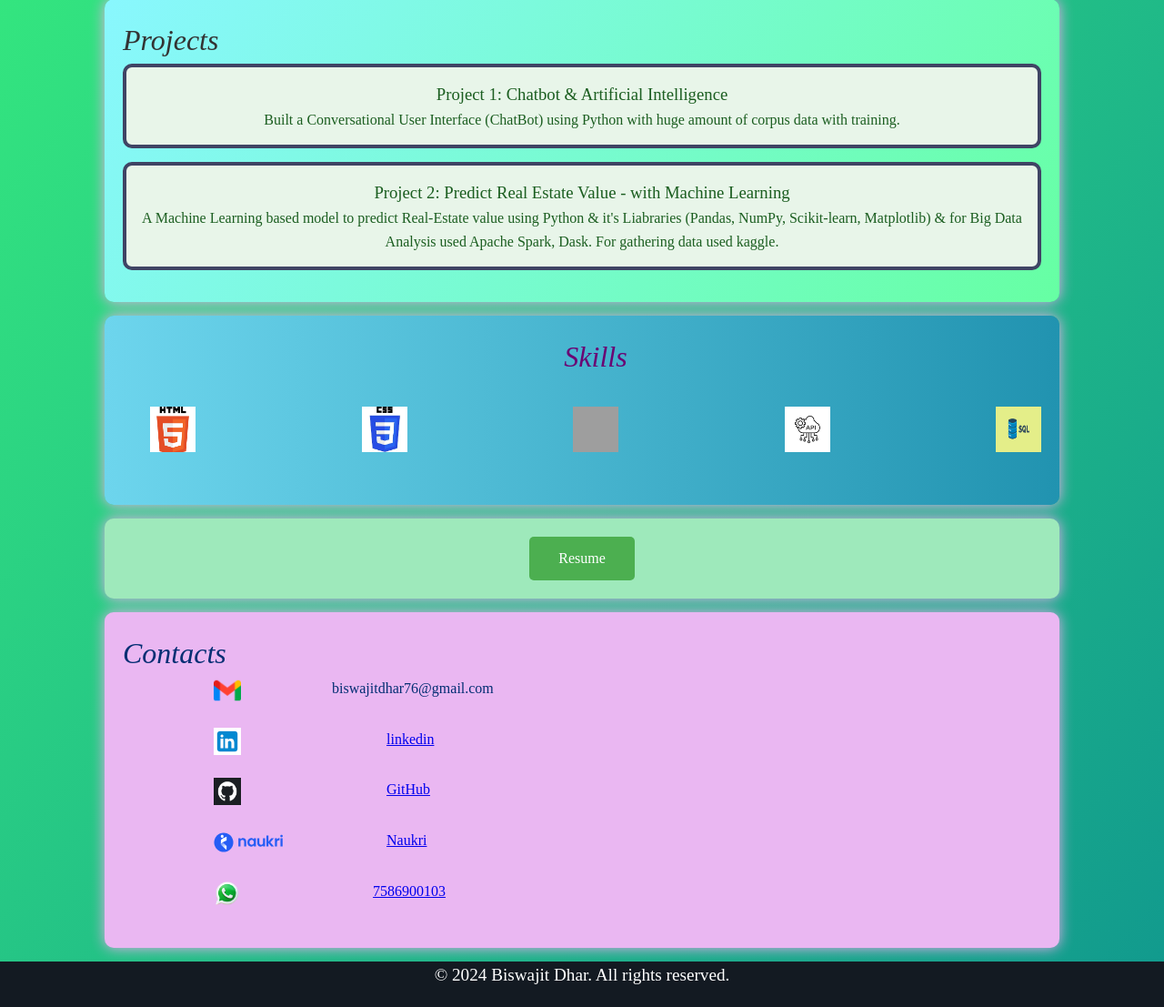
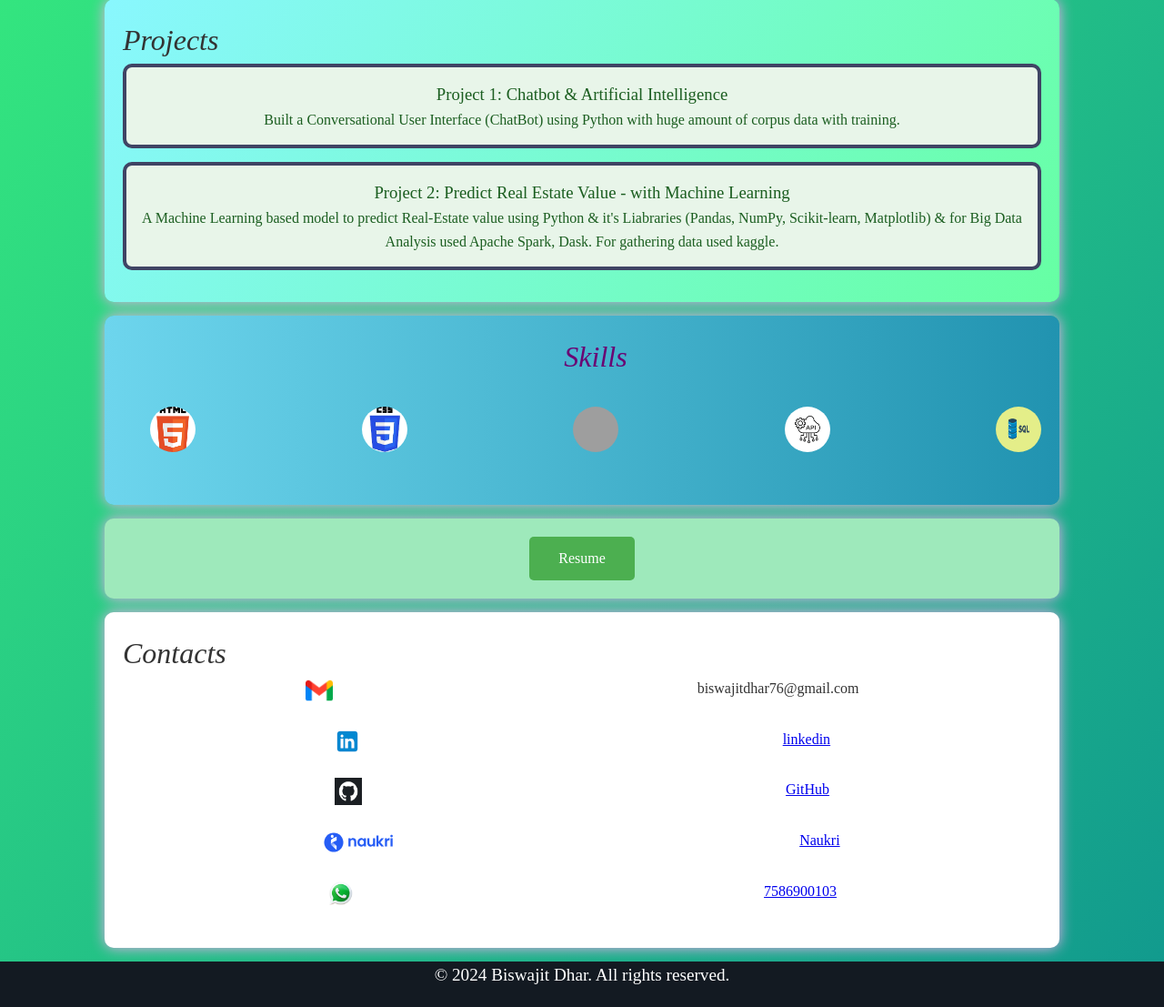
Before and after one commit to biswajitdhar76/Portfolio_Flask, a Flask app: page / in a window 1280 px wide. Shown: the part 339-1446 px from the top of the page at 91% size. Run offline with Flask 3, Linux system fonts and the light colour scheme; grey boxes are pictures that could not be loaded.

Commit message:
Update Home_stylesheet.css

```diff
--- a/static/Home_stylesheet.css
+++ b/static/Home_stylesheet.css
@@ -77,32 +77,29 @@ section h2{
     color:#1B5E20;
 }
 
-#contact{
-    text-decoration:none;
+.contact{
     background-color: #eab7f2;
     color:#032e73;
-    position: relative;
     animation: fadeInSlideUp 1s ease-out;
+    position:relative;
 }
 
 #contact div{
-    display:flex;
-    justify-content:left;
-    gap:10px;
-
+  display:flex;
+  justify-content:space-around;
+  position:relative;
 }
 
 #footer {
     height:50px;
     width:100%;
-    bottom:0;
+    bottom: 0;
     position: relative;
     color:#ffffff;
+    text-align: center;
     background-color:#131a22;
-    text-align: center;
     font-size: larger;
 }
-
 
 #skills{
     padding-left: 50px;
@@ -125,6 +122,10 @@ section h2{
 .skills{
   display:flex;
   justify-content:space-between;
+}
+
+.skills img{
+  border-radius:50%;
 }
 
 #resume{
@@ -150,39 +151,6 @@ section h2{
     transform: scale(1.1);
     box-shadow: 0 4px 8px rgba(0, 0, 0, 0.3);
 }
-
-
-#gmail{
-  margin-left:100px;
-  margin-right:90px;
-  gap:30px;
-
-}
-
-#linkedin{
-  margin-left:100px;
-  margin-right: 150px;
-  gap:30px;
-}
-
-#github{
-  margin-left:100px;
-  margin-right: 150px;
-  gap: 30px;
-}
-
-#naukri{
-  margin-left:100px;
-  margin-right: 100px;
-  gap:30px;
-}
-
-#whatsapp{
-  margin-left:100px;
-  margin-right: 135px;
-  gap:30px;
-}
-
 
 /* Header */
 @keyframes fadeInSlide {
```
